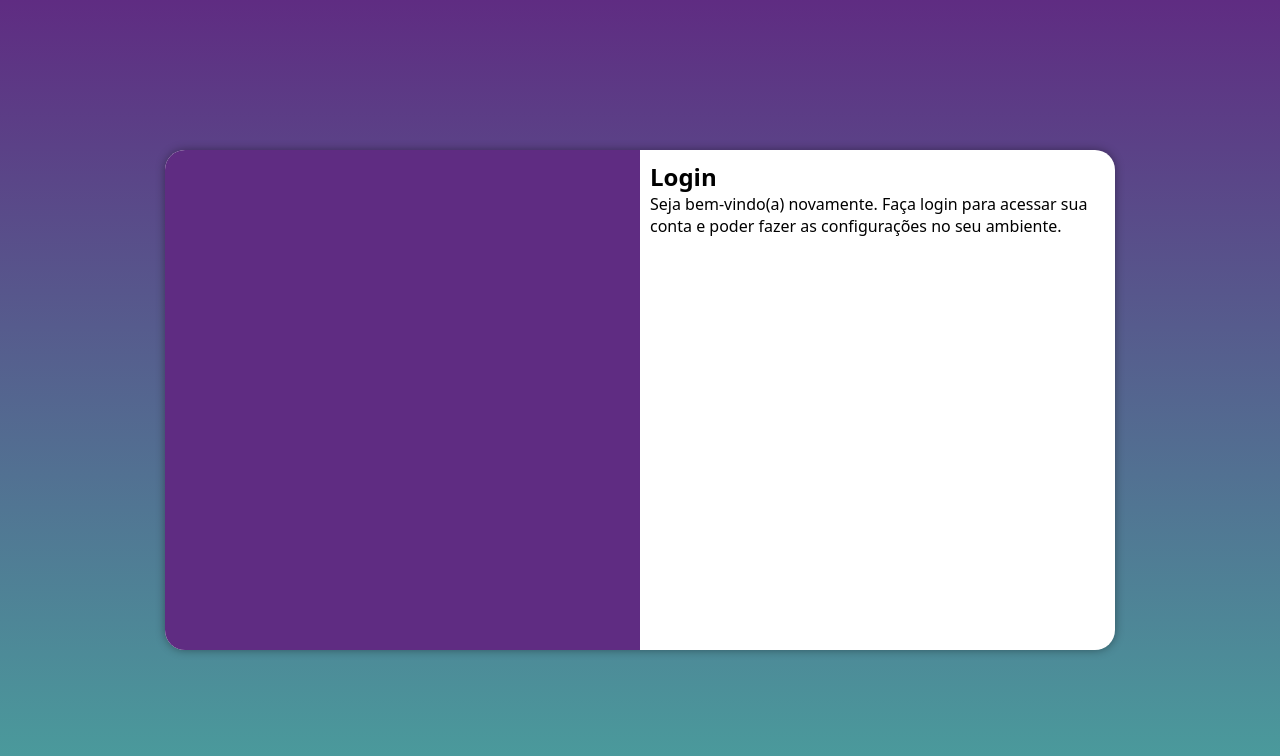
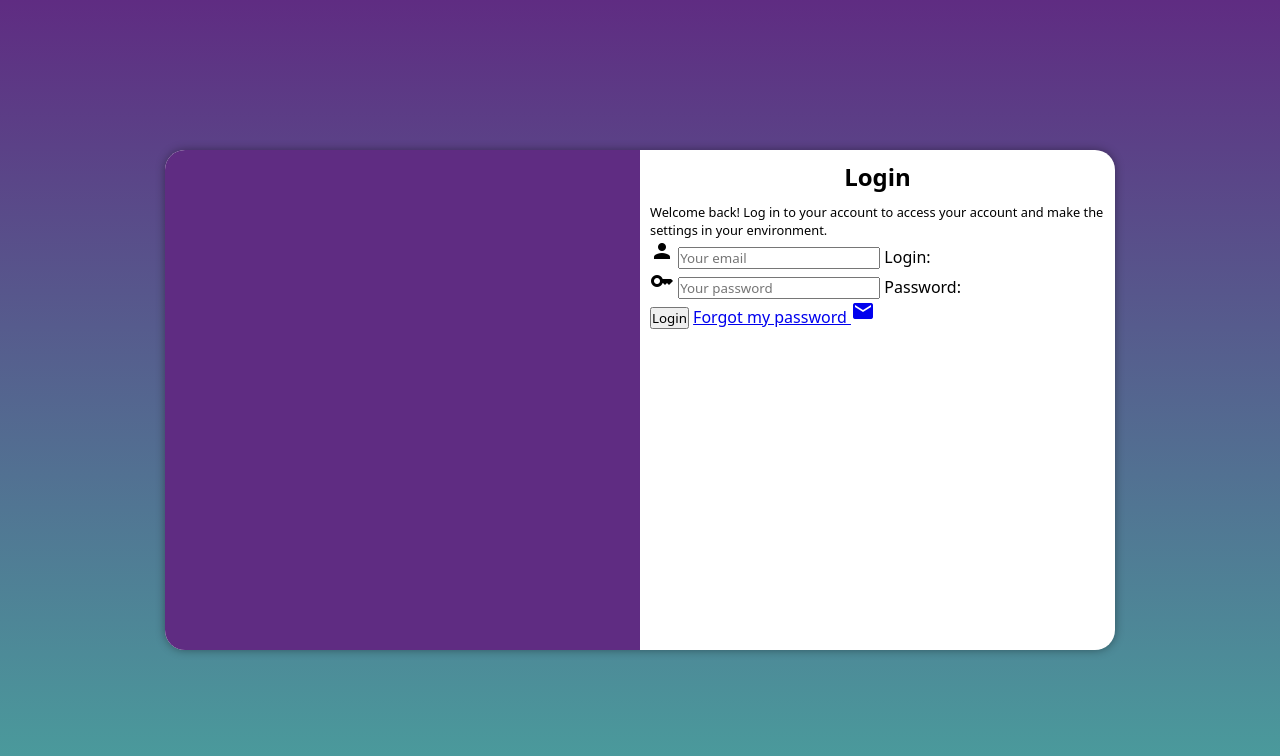
Before and after one commit to lucasmpazz/projeto-login, a plain HTML site: page index.html in a window 1280 px wide. Drawn offline with Linux system fonts and the light colour scheme.

Commit message:
formulario adicionada

```diff
--- a/estilos/media-queries.css
+++ b/estilos/media-queries.css
@@ -48,3 +48,12 @@
         width: 50%;
     }
 }
+    div#formulario > h1{
+        text-align: center;
+        margin-bottom: 10px;
+
+    }
+
+    div#formulario > p {
+        font-size: 0.8em;
+    }
--- a/index.html
+++ b/index.html
@@ -6,6 +6,7 @@
     <title>Login</title>
     <link rel="stylesheet" href="estilos/style.css">
     <link rel="stylesheet" href="estilos/media-queries.css">
+    <link href="https://fonts.googleapis.com/icon?family=Material+Icons" rel="stylesheet">
 </head>
 <body>
     <main>
@@ -15,8 +16,21 @@
             </div>
             <div id="formulario">
                 <h1>Login</h1>
-                <p>Seja bem-vindo(a) novamente. Faça login para acessar sua conta e poder fazer as configurações no seu ambiente.</p>
-                <form action="login.php" method="post"></form>
+                <p>Welcome back! Log in to your account to access your account and make the settings in your environment.</p>
+                <form action="login.php" method="post" autocomplete="on">
+                    <div class="campo">
+                        <span class="material-icons">person</span>
+                        <input type="email" name="login" id="ilogin" placeholder="Your email" autocomplete="email" required maxlength="30">
+                        <label for="ilogin">Login:</label>
+                    </div>
+                    <div class="campo">
+                        <span class="material-icons">key</span>
+                        <input type="password" name="password" id="ipassword" placeholder="Your password" autocomplete="current-password" required minlength="8" maxlength="20">
+                        <label for="isenha">Password:</label>
+                    </div>
+                    <input type="submit" value="Login">
+                    <a href="forget.html">Forgot my password <span class="material-icons">mail</span></a>
+                </form>
             </div>
         </section>
     </main>
```
